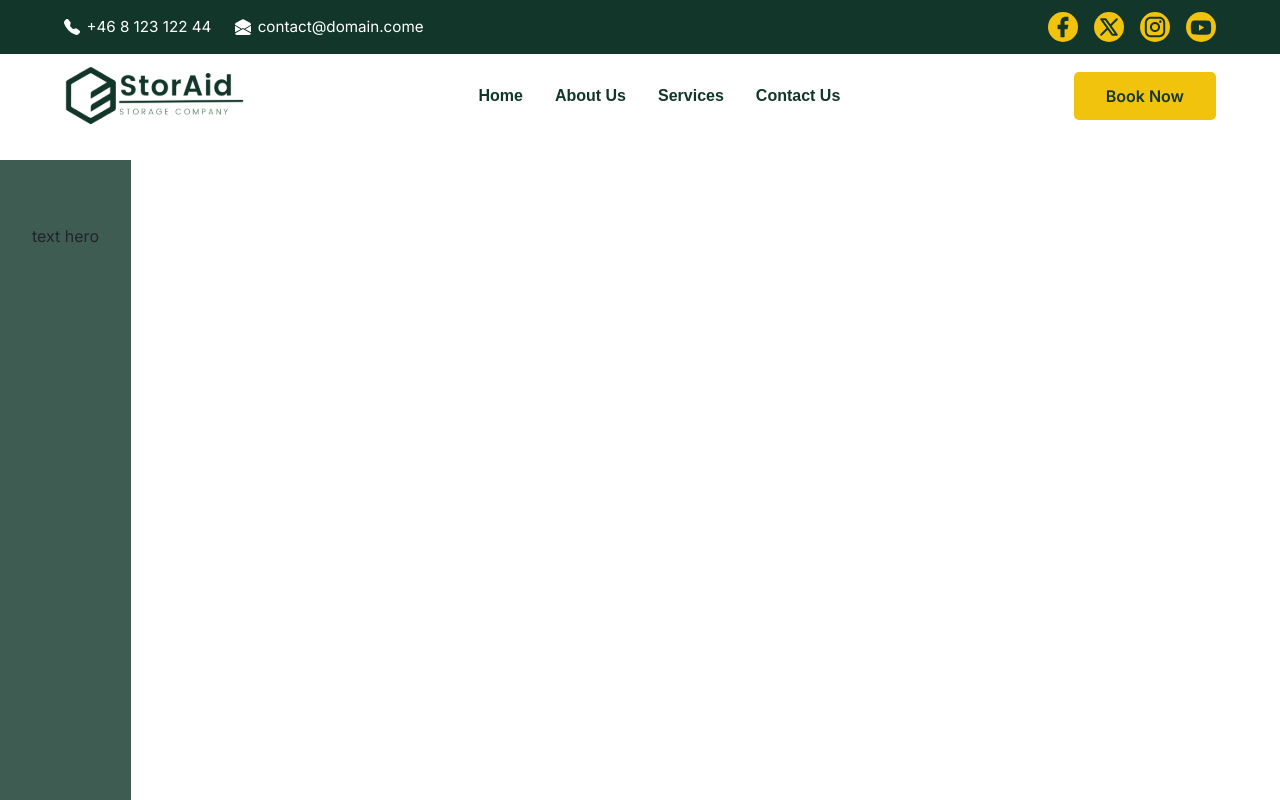
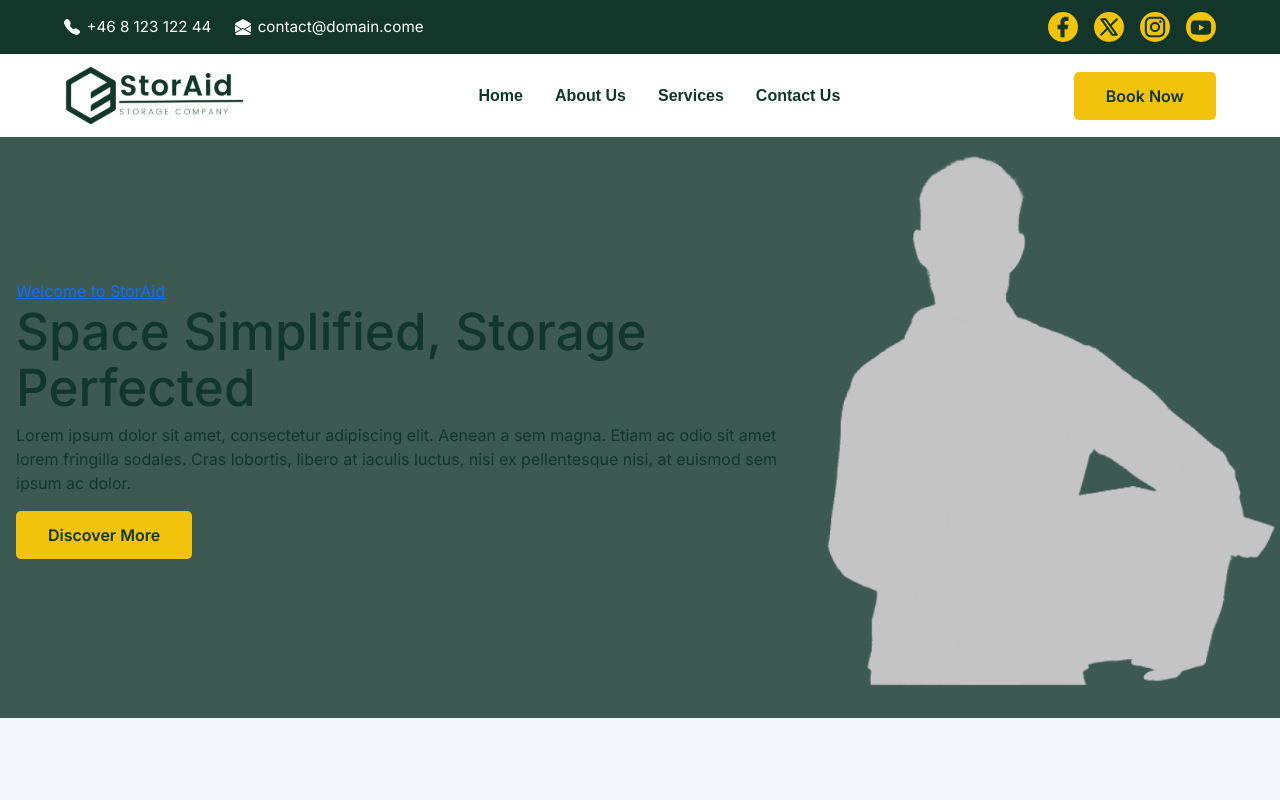
Before and after one commit to Simon-creates/Javascript, a React (Vite) app in the folder my-app/: page / in a window 1280 px wide. Shown: the top 800 px of the page. Built offline with nearby package versions, Linux system fonts and the light colour scheme.

Commit message:
12th commit. Hero-sektion nästan klar.

```diff
--- a/my-app/src/App.css
+++ b/my-app/src/App.css
@@ -0,0 +1,16 @@
+nav {
+    width: 100%;
+}
+/*.container {
+    max-width: 1200px;
+    width: 100%;
+    margin: 0 auto;
+    padding: 1rem;
+    box-sizing: border-box;
+    display: block;
+  }*/
+
+main {
+    display: block;
+    width: 100%;
+}
--- a/my-app/src/App.jsx
+++ b/my-app/src/App.jsx
@@ -11,8 +11,7 @@ export default function App() {
       <Navbar />
       <main>
         <Routes>
-          <Route path="/" element={<Hero />} />
-
+            <Route path="/" element={<Hero />} />
 
         </Routes>
       </main>
--- a/my-app/src/components/Hero.css
+++ b/my-app/src/components/Hero.css
@@ -1,6 +1,27 @@
-.Hero {
-  background-color: #12372acf;
-  padding: 4rem 2rem;
-  text-align: center;
-  height: 2000px;
+.hero-wrapper {
+    display: flex;
+    align-items: center;
+    width: 100%;
+    background-color: #12372acf;
+    padding: 2rem 0;
 }
+
+.hero-container {
+    max-width: 1000px;
+    margin: 0 auto;
+    padding: 1rem;
+    box-sizing: border-box;
+}
+.discover-button button{
+    background-color: #F1C30C;
+    border: none;
+    border-radius: 5px;
+    padding: 0.75rem 2rem;
+    color:#12372A;
+    cursor: pointer;
+    font-weight: 600;
+}
+.discover-button button:hover {
+  background-color: var(--secondary-color, #436850b8);
+  transform: translateY(-2px);
+}
--- a/my-app/src/components/Hero.jsx
+++ b/my-app/src/components/Hero.jsx
@@ -2,12 +2,22 @@ import { Link } from 'react-router-dom';
 import './Hero.css';
 
 
+
+
 export default function Hero() {
   return (
-    <nav className="Hero">
-      <div>text hero</div>
-
-    </nav>
-
+    <section className="hero-wrapper">
+      <div className="hero-container">
+        <Link to="/">Welcome to StorAid</Link> {" "}
+        <h1>Space Simplified, Storage Perfected</h1>
+        <p>Lorem ipsum dolor sit amet, consectetur adipiscing elit. Aenean a sem magna. Etiam ac odio sit amet lorem fringilla sodales. Cras lobortis, libero at iaculis luctus, nisi ex pellentesque nisi, at euismod sem ipsum ac dolor.</p>
+        <div className="discover-button">
+          <button>Discover More</button>
+        </div>
+      </div>
+      <div className="hero-image">
+        <img src="/images/Hero_img.svg" alt="Hero image" />
+      </div>
+    </section>
   );
 }
--- a/my-app/src/components/Navbar.jsx
+++ b/my-app/src/components/Navbar.jsx
@@ -8,7 +8,7 @@ export default function Navbar() {
       <div className="navbar-top">
         <div className="contact-info">
           <span>
-            <svg xmlns="http://www.w3.org/2000/svg" width="16" height="16" fill="currentColor" class="bi bi-telephone-fill" viewBox="0 0 16 16">
+            <svg xmlns="http://www.w3.org/2000/svg" width="16" height="16" fill="currentColor" className="bi bi-telephone-fill" viewBox="0 0 16 16">
             <path fill-rule="evenodd" d="M1.885.511a1.745 1.745 0 0 1 2.61.163L6.29 2.98c.329.423.445.974.315 1.494l-.547 2.19a.68.68 0 0 0 .178.643l2.457 2.457a.68.68 0 0 0 .644.178l2.189-.547a1.75 1.75 0 0 1 1.494.315l2.306 1.794c.829.645.905 1.87.163 2.611l-1.034 1.034c-.74.74-1.846 1.065-2.877.702a18.6 18.6 0 0 1-7.01-4.42 18.6 18.6 0 0 1-4.42-7.009c-.362-1.03-.037-2.137.703-2.877z"/>
             </svg>
             +46 8 123 122 44
--- a/my-app/src/index.css
+++ b/my-app/src/index.css
@@ -1,30 +1,18 @@
-/*Uppdatera root-innehållet
-:root {
-  --primary-color: #12372A;
-  --secondary-color: #436850;
-  --accent-color: #ADBC9F;
-
-  --text-color: #333;
-  --bg-color: #f8f8f8;
-
-  --font-main: 'Poppins', sans-serif;
-  --font-heading: 'Montserrat', sans-serif;
-
-  --max-width: 1200px;
-  --border-radius: 8px;
-  --transition: all 0.3s ease;
-} */
-
-
-body {
+html, body, #root {
   margin: 0;
-  padding-top: 160px;
-  display: flex;
-  min-width: 320px;
-  min-height: 100vh;
+  padding: 0;
+  padding-top: 2.5rem;
+  width: 100%;
+  height: 100%;
+  box-sizing: border-box;
   font-family: "Inter", sans-serif;
+  background: #f5f7fb;
+  color: #12372A;
 }
 
+#root {
+  display: block;
+}
 
 h1 {
   font-size: 3.2em;
```
Also changed, not shown: my-app/src/main.jsx (+6 -5 lines), my-app/public/images/Hero_img.svg (added).
